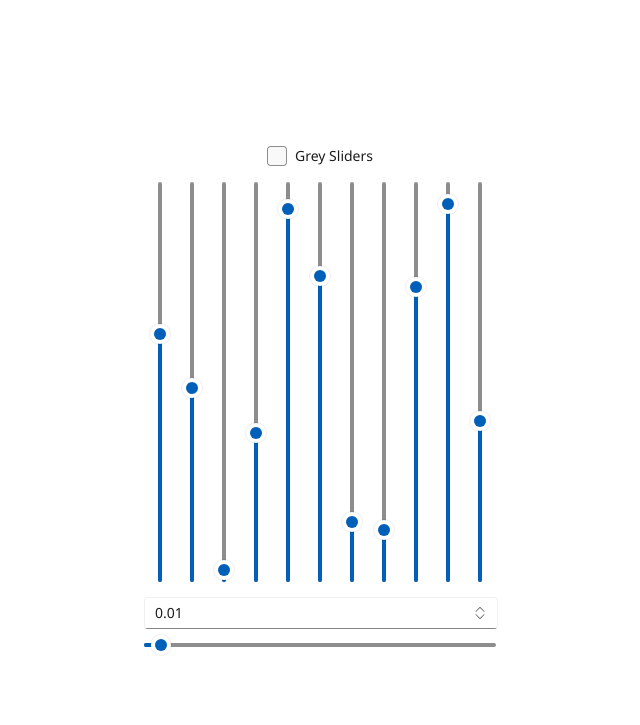
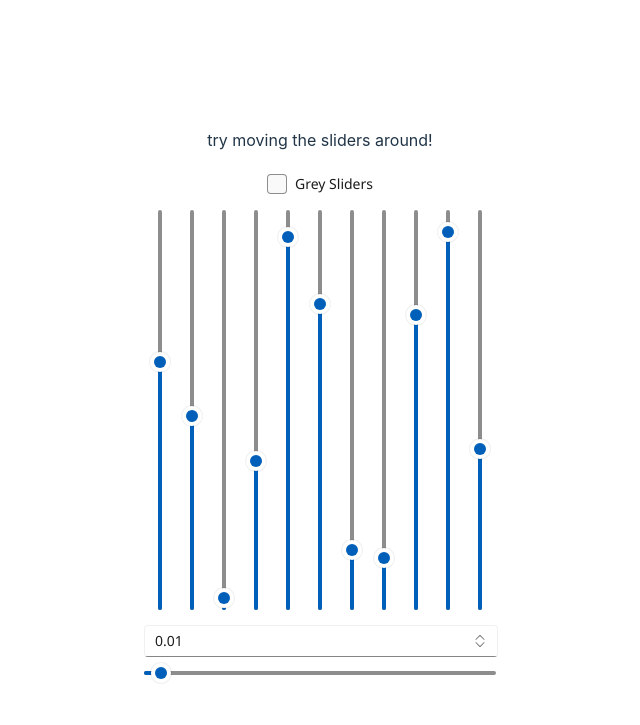
Before and after one commit to Danomaster/danomaster.github.io, a plain HTML site: page rnd/sine-sliders/index.html in a window 1280 px wide. Shown: the whole page, without its empty margins (320-960 px from the left). Drawn offline with Linux system fonts and the light colour scheme.

Commit message:
Update index.html
added pro tip

```diff
--- a/rnd/sine-sliders/index.html
+++ b/rnd/sine-sliders/index.html
@@ -11,6 +11,7 @@
 </style>
   </head>
   <body>
-    <div id="app"></div>
+    <p></p>
+    <div id="app"><p>try moving the sliders around!</></div>
   </body>
 </html>
```
